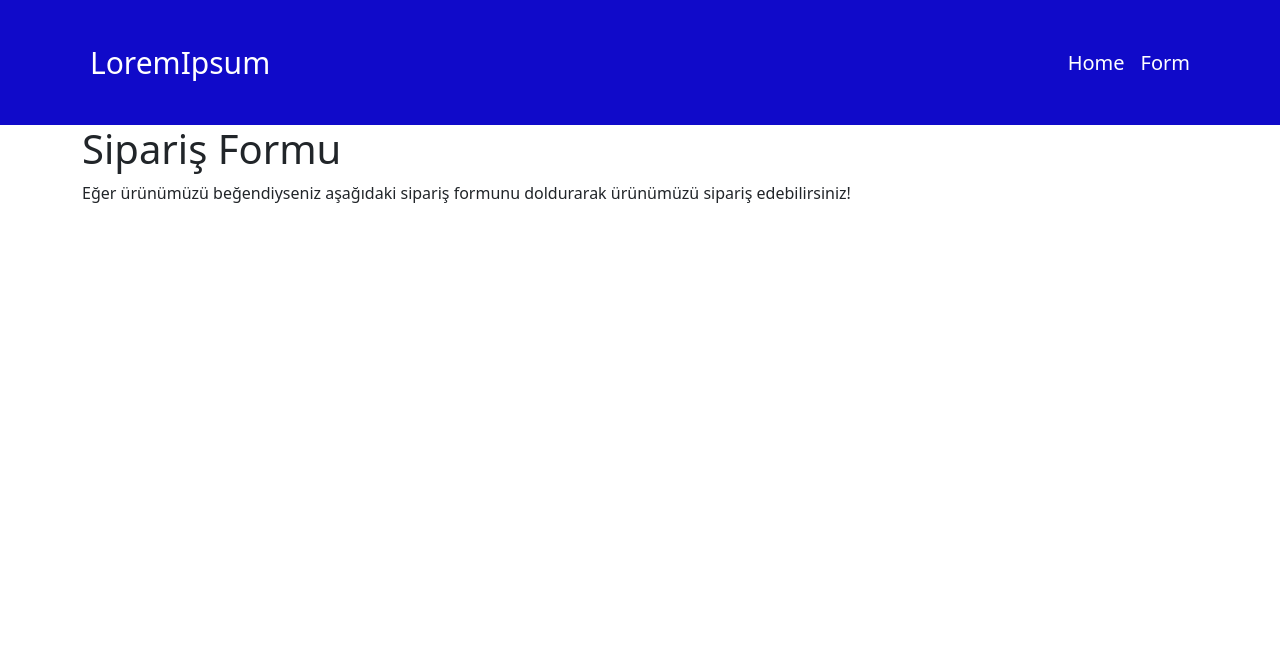
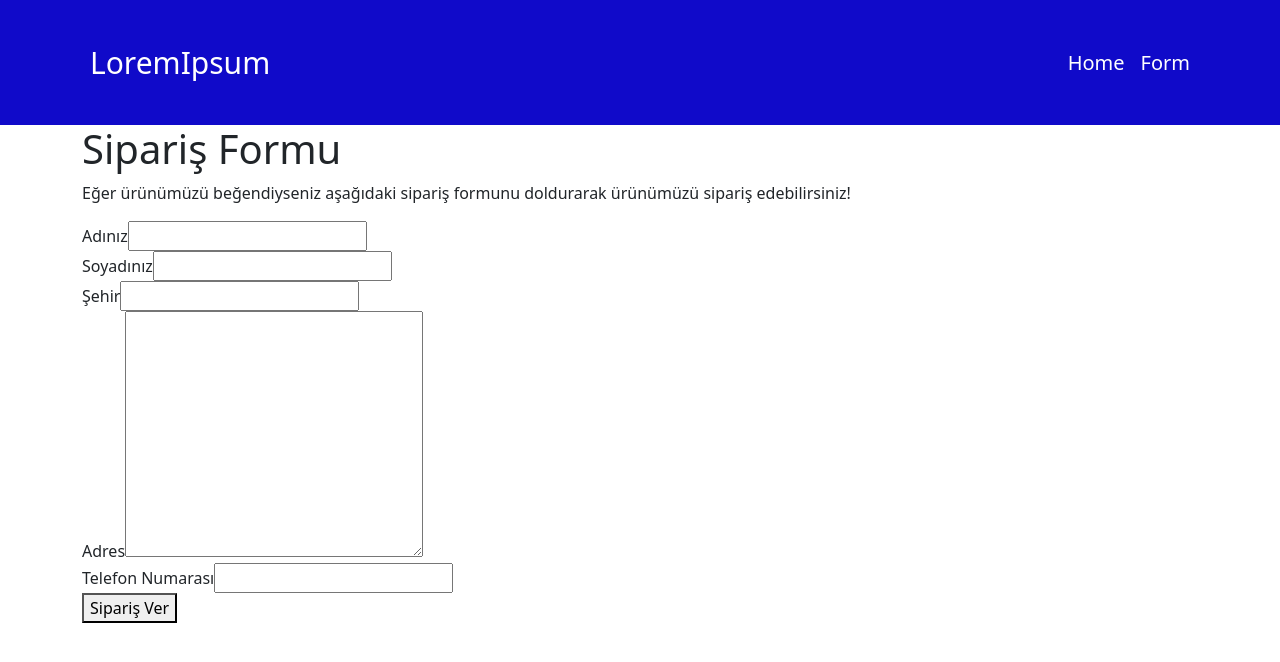
Before and after one commit to yavuzhaliloglu/fridge-vue, a Vue app: page /form in a window 1280 px wide. Shown: the top 662 px of the page. Built offline with nearby package versions, Linux system fonts and the light colour scheme.

Commit message:
axios kurdum, formu oluşturdum ve formdaki bilgileri apiye post ettim

```diff
--- a/package.json
+++ b/package.json
@@ -9,6 +9,7 @@
   },
   "dependencies": {
     "@popperjs/core": "^2.11.5",
+    "axios": "^0.27.2",
     "bootstrap": "^5.1.3",
     "vue": "^3.2.36",
     "vue-router": "^4.0.15",
--- a/src/store/index.js
+++ b/src/store/index.js
@@ -44,7 +44,7 @@ const store = createStore({
         },
         showVol:({commit},products) =>{
             commit('SHOW_VOLUME',products)
-        }
+        },
     },
     getters: {
         getFridgeVol(state) {
@@ -56,7 +56,6 @@ const store = createStore({
         getFridgeProducts(state) {
             return state.productsinfridge;
         }
-
     }
 
 
--- a/src/views/FormView.vue
+++ b/src/views/FormView.vue
@@ -5,18 +5,60 @@
             <p>Eğer ürünümüzü beğendiyseniz aşağıdaki sipariş formunu doldurarak ürünümüzü sipariş edebilirsiniz!</p>
         </div>
 
-        <form action="">
-
+        <form class="form" @submit.prevent="handleSubmit">
+            <div class="name">
+                <label for="name">Adınız</label>
+                <input type="text" id="name" required v-model="obj.name">
+            </div>
+            <div class="surname">
+                <label for="surname">Soyadınız</label>
+                <input type="text" id="surname" required v-model="obj.surname">
+            </div>
+            <div class="city">
+                <label for="city">Şehir</label>
+                <input type="text" id="city" required v-model="obj.city">
+            </div>
+            <div class="address">
+                <label for="address">Adres</label>
+                <textarea name="address" id="address" v-model="obj.address" cols="30" rows="10"></textarea>
+            </div>
+            <div class="phone">
+                <label for="phone">Telefon Numarası</label>
+                <input type="tel" id="phone" v-model="obj.phone">
+            </div>
+            <button type="submit">Sipariş Ver</button>
         </form>
     </div>
 </template>
 
 <script>
-    export default {
-
+import axios from 'axios';
+export default {
+    data() {
+        return {
+            obj: {
+                name: "",
+                surname: "",
+                city: "",
+                address: "",
+                phone: "",
+            }
+        }
+    },
+    methods: {
+        async handleSubmit() {
+            let result = await axios.post("https://jsonplaceholder.typicode.com/posts",{
+                name:this.obj.name,
+                surname:this.obj.surname,
+                city:this.obj.city,
+                address:this.obj.address,
+                phone:this.obj.phone
+            });
+            console.log(result)
+        }
     }
+}
 </script>
 
 <style lang="scss" scoped>
-
 </style>
```
Also changed, not shown: 1 other file (tests, documents, lock files or other folders).
